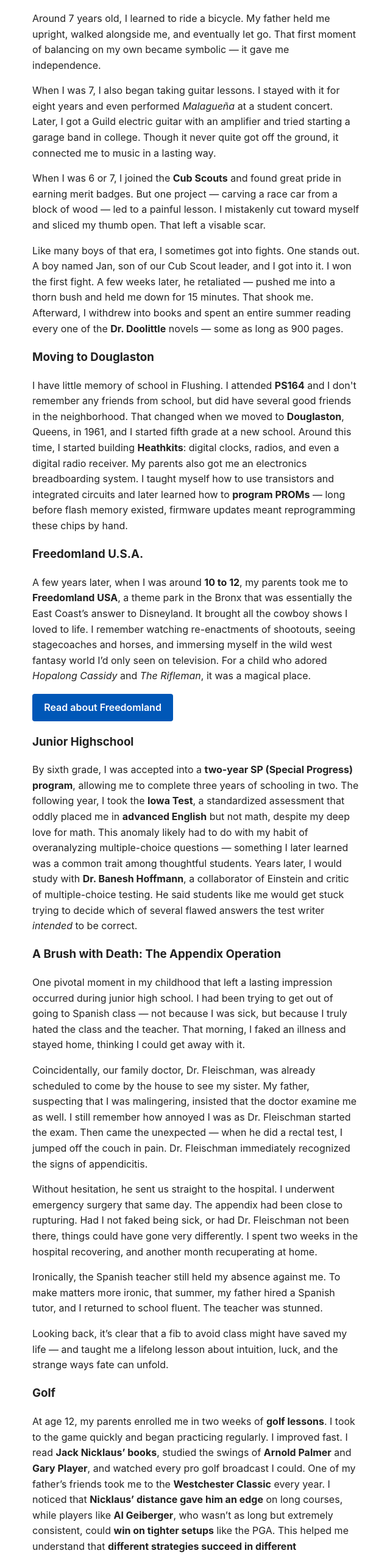
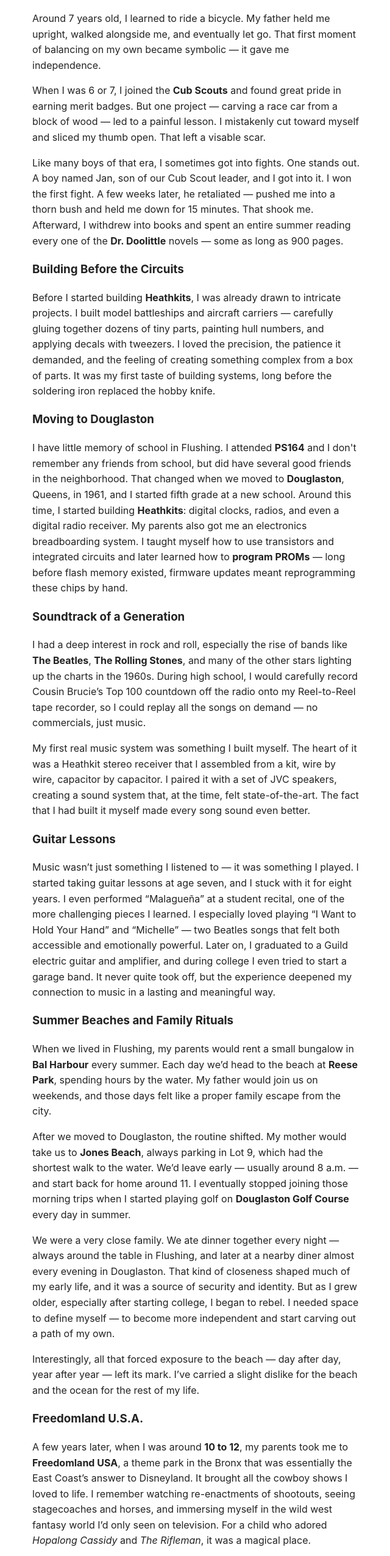
Before and after one commit to hlandgarten/hlandgarten-eleventy, an Eleventy site: page src/volumes/volume1.md in a window 1280 px wide. Shown: the part 4022-6574 px from the top of the page at 61% size, without its empty margins (203-843 px from the left). Built offline with nearby package versions, Linux system fonts and the light colour scheme; Eleventy itself is replaced by a stand-in of ours; files that its build step writes are made by us from their sources.

Commit message:
more vol1 content

```diff
--- a/src/volumes/volume1.md
+++ b/src/volumes/volume1.md
@@ -48,15 +48,37 @@
 
 Around 7 years old, I learned to ride a bicycle. My father held me upright, walked alongside me, and eventually let go. That first moment of balancing on my own became symbolic — it gave me independence.
 
-When I was 7, I also began taking guitar lessons. I stayed with it for eight years and even performed *Malagueña* at a student concert. Later, I got a Guild electric guitar with an amplifier and tried starting a garage band in college. Though it never quite got off the ground, it connected me to music in a lasting way.
-
 When I was 6 or 7, I joined the **Cub Scouts** and found great pride in earning merit badges. But one project — carving a race car from a block of wood — led to a painful lesson. I mistakenly cut toward myself and sliced my thumb open. That left a visable scar.
 
 Like many boys of that era, I sometimes got into fights. One stands out. A boy named Jan, son of our Cub Scout leader, and I got into it. I won the first fight. A few weeks later, he retaliated — pushed me into a thorn bush and held me down for 15 minutes. That shook me. Afterward, I withdrew into books and spent an entire summer reading every one of the **Dr. Doolittle** novels — some as long as 900 pages.
 
+### Building Before the Circuits
+
+Before I started building **Heathkits**, I was already drawn to intricate projects. I built model battleships and aircraft carriers — carefully gluing together dozens of tiny parts, painting hull numbers, and applying decals with tweezers. I loved the precision, the patience it demanded, and the feeling of creating something complex from a box of parts. It was my first taste of building systems, long before the soldering iron replaced the hobby knife.
+
 ### Moving to Douglaston
 
 I have little memory of school in Flushing. I attended **PS164** and I don't remember any friends from school, but did have several good friends in the neighborhood. That changed when we moved to **Douglaston**, Queens, in 1961, and I started fifth grade at a new school. Around this time, I started building **Heathkits**: digital clocks, radios, and even a digital radio receiver. My parents also got me an electronics breadboarding system. I taught myself how to use transistors and integrated circuits and later learned how to **program PROMs** — long before flash memory existed, firmware updates meant reprogramming these chips by hand.
+
+### Soundtrack of a Generation
+
+I had a deep interest in rock and roll, especially the rise of bands like **The Beatles**, **The Rolling Stones**, and many of the other stars lighting up the charts in the 1960s. During high school, I would carefully record Cousin Brucie’s Top 100 countdown off the radio onto my Reel-to-Reel tape recorder, so I could replay all the songs on demand — no commercials, just music.
+
+My first real music system was something I built myself. The heart of it was a Heathkit stereo receiver that I assembled from a kit, wire by wire, capacitor by capacitor. I paired it with a set of JVC speakers, creating a sound system that, at the time, felt state-of-the-art. The fact that I had built it myself made every song sound even better.
+
+### Guitar Lessons
+
+Music wasn’t just something I listened to — it was something I played. I started taking guitar lessons at age seven, and I stuck with it for eight years. I even performed “Malagueña” at a student recital, one of the more challenging pieces I learned. I especially loved playing “I Want to Hold Your Hand” and “Michelle” — two Beatles songs that felt both accessible and emotionally powerful. Later on, I graduated to a Guild electric guitar and amplifier, and during college I even tried to start a garage band. It never quite took off, but the experience deepened my connection to music in a lasting and meaningful way.
+
+### Summer Beaches and Family Rituals
+
+When we lived in Flushing, my parents would rent a small bungalow in **Bal Harbour** every summer. Each day we’d head to the beach at **Reese Park**, spending hours by the water. My father would join us on weekends, and those days felt like a proper family escape from the city.
+
+After we moved to Douglaston, the routine shifted. My mother would take us to **Jones Beach**, always parking in Lot 9, which had the shortest walk to the water. We’d leave early — usually around 8 a.m. — and start back for home around 11. I eventually stopped joining those morning trips when I started playing golf on **Douglaston Golf Course** every day in summer.
+
+We were a very close family. We ate dinner together every night — always around the table in Flushing, and later at a nearby diner almost every evening in Douglaston. That kind of closeness shaped much of my early life, and it was a source of security and identity. But as I grew older, especially after starting college, I began to rebel. I needed space to define myself — to become more independent and start carving out a path of my own.
+
+Interestingly, all that forced exposure to the beach — day after day, year after year — left its mark. I’ve carried a slight dislike for the beach and the ocean for the rest of my life.
 
 ### Freedomland U.S.A.
 
@@ -84,6 +106,18 @@
 
 At age 12, my parents enrolled me in two weeks of **golf lessons**. I took to the game quickly and began practicing regularly. I improved fast. I read **Jack Nicklaus’ books**, studied the swings of **Arnold Palmer** and **Gary Player**, and watched every pro golf broadcast I could. One of my father’s friends took me to the **Westchester Classic** every year. I noticed that **Nicklaus’ distance gave him an edge** on long courses, while players like **Al Geiberger**, who wasn’t as long but extremely consistent, could **win on tighter setups** like the PGA. This helped me understand that **different strategies succeed in different environments** — a concept I would carry into other parts of my life.
 
+### A Birthday, a Movie, and a Nation in Mourning
+
+In the fall of 1963, my parents had promised me a birthday treat I couldn’t stop thinking about: a trip to see It’s a **Mad, Mad, Mad, Mad World** at the Warner **Cinerama** Theatre. The film had just opened to enormous fanfare — with its giant curved screen, booming soundtrack, and all-star cast. For a kid growing up in New York, it felt like the biggest comedy event of the decade.
+
+But history had other plans.
+
+**President John F. Kennedy was assassinated on November 22, 1963** — the day before my birthday. The city, the country, and my family were plunged into shock and grief. Every television was tuned to Walter Cronkite. Flags were lowered. People wept openly in the streets. And in that strange, heavy stillness, all the theaters went dark.
+
+There was no birthday movie. Just silence.
+
+I did eventually get to see Mad World a little later — and yes, it was as wild and hilarious as I’d hoped. But I’ll never forget how that moment wrapped together personal excitement and national tragedy, how a child's anticipation collided with the loss of a president. Even today, whenever I hear that zany overture or see the film’s logo, it’s not just the comedy I remember — it’s the weekend everything changed. I also saw **How the West was Won** in **Cinerama** a few months later.
+
 ### 1964 Worlds Fair
 
 But nothing had a deeper or more transformative effect than the **1964–65 World’s Fair**, which I attended multiple times between the ages of **13 and 15**. The **GE Carousel of Progress** wasn’t the only thing that captivated me. I was blown away by the **AT&T videophone**, which felt like pure science fiction at the time. I marveled at the **General Motors Futurama exhibit**, which envisioned future cities, and I spent a lot of time at the **IBM pavilion**, where computers and technology were on full display. All of this prefigured what was to come on television with the debut of *Star Trek* and reinforced my love of shows like *Mission: Impossible*, *The Outer Limits*, *Twilight Zone*, and *Get Smart*. These experiences opened my mind to the possibilities of science and technology in a way that would influence my path for years to come.
@@ -100,7 +134,7 @@
 
 ### James Bond
 
-It was also during that time that Alan and I discovered the world of James Bond. We became obsessed with the Ian Fleming books and read every one of them. When *Goldfinger* and later *Thunderball* were released in theaters, we traveled together into Manhattan to see them at the Forum Theater in Times Square. The combination of espionage, technology, and confidence that Bond exuded captivated us, and it added a new dimension to our adolescent worldview. This fascination would eventually feed into my later appreciation for spy fiction, strategy, and gadgets — all part of the intellectual and cultural backdrop that shaped my formative years.
+It was also during that time that Alan and I discovered the world of James Bond. I became obsessed with the Ian Fleming books and read every one of them. When *Goldfinger* and later *Thunderball* were released in theaters, we traveled together into Manhattan to see them at the Forum Theater in Times Square. The combination of espionage, technology, and confidence that Bond exuded captivated us, and it added a new dimension to our adolescent worldview. This fascination would eventually feed into my later appreciation for spy fiction, strategy, and gadgets — all part of the intellectual and cultural backdrop that shaped my formative years.
 
 ### Learning to Drive
 
```
Also changed, not shown: 1 other file.
